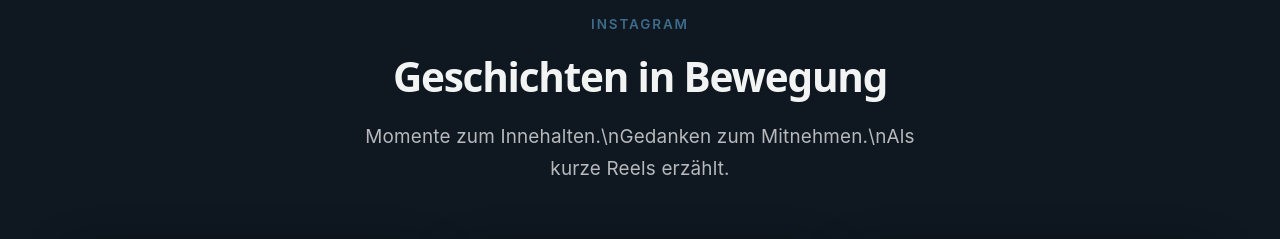
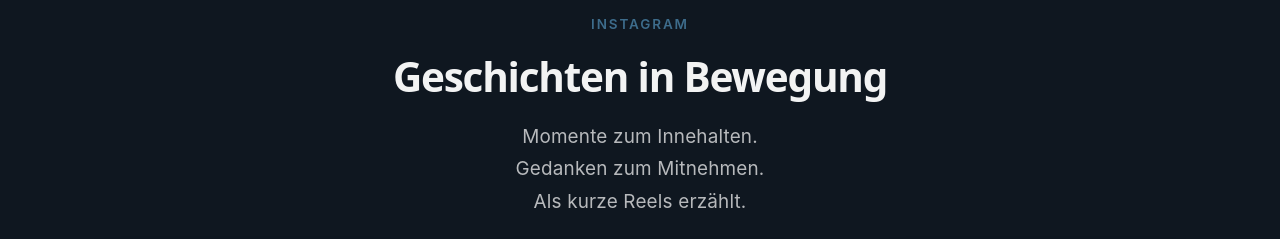
Before and after one commit to maynowak/digital-book-experience, a React (Vite) app: page / in a window 1280 px wide. Shown: the part 2820-3059 px from the top of the page. Built offline with nearby package versions, Linux system fonts and the light colour scheme.

Commit message:
fix(reels): \n in JSX-String-Attribut als Literaltext sichtbar – auf Expression {\...\} umgestellt für korrekte Newline-Interpretation

```diff
--- a/src/components/sections/Reels/ReelsSection.tsx
+++ b/src/components/sections/Reels/ReelsSection.tsx
@@ -328,7 +328,7 @@ export default function ReelsSection() {
         <SectionHeading
           overline="Instagram"
           title="Geschichten in Bewegung"
-          description="Momente zum Innehalten.\nGedanken zum Mitnehmen.\nAls kurze Reels erzählt."
+          description={"Momente zum Innehalten.\nGedanken zum Mitnehmen.\nAls kurze Reels erzählt."}
         />
         <div className={styles.grid}>
           {reels.map((reel) => (
```
